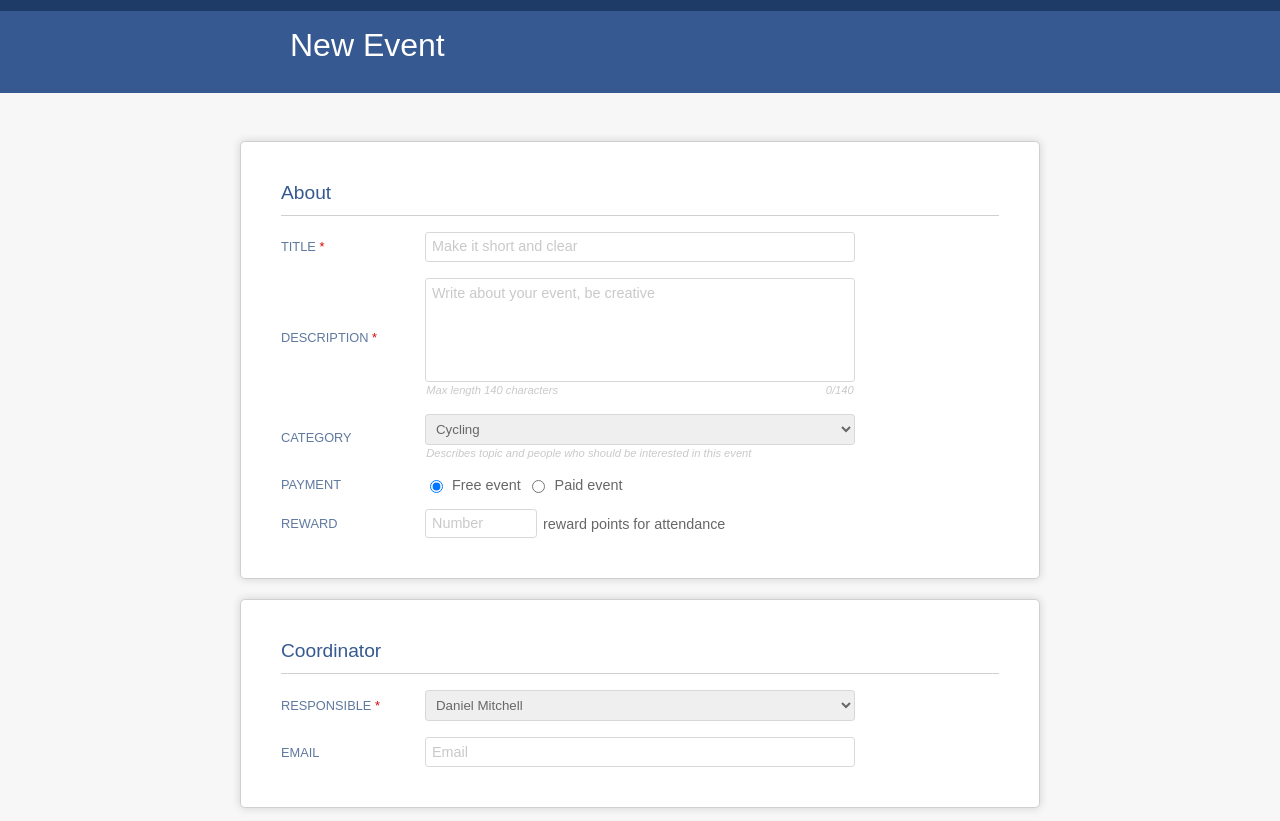
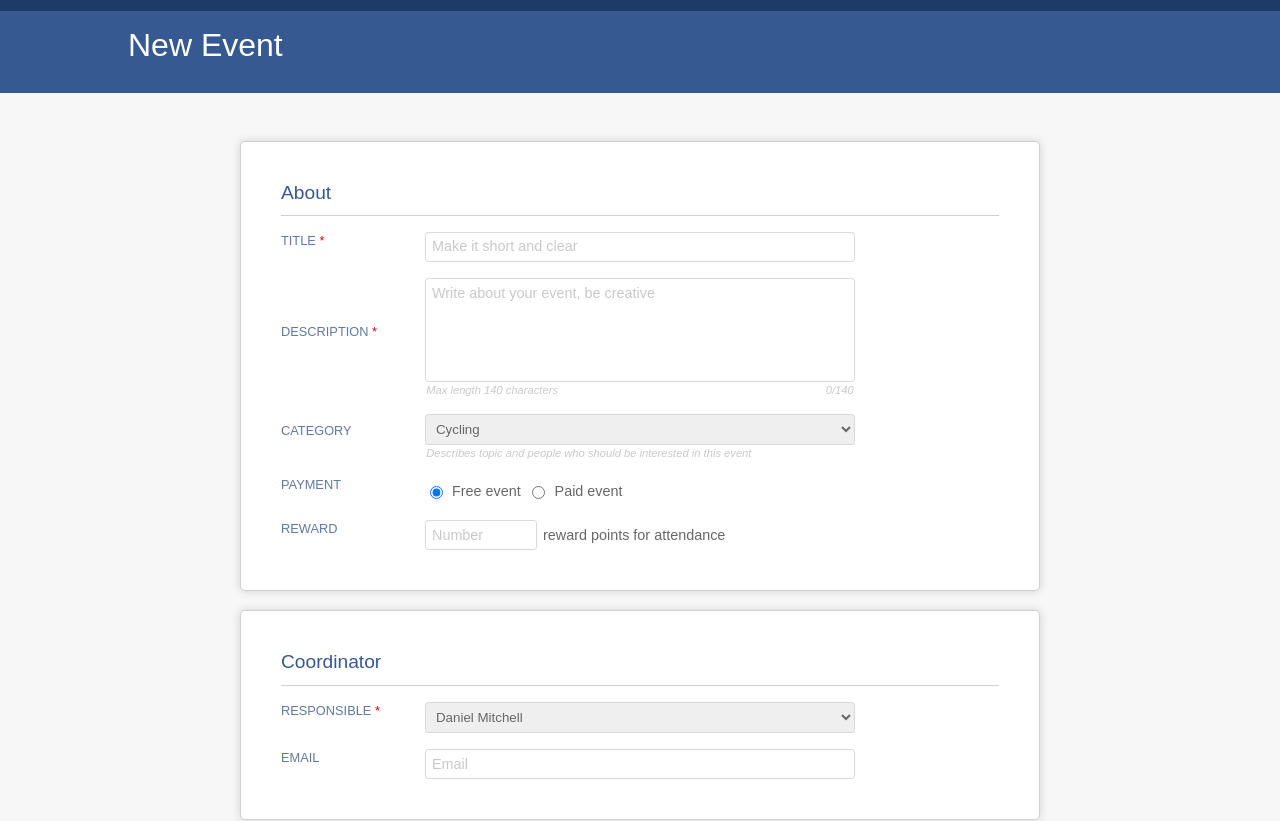
Before and after one commit to Vanilna/react-form, a React (Create React App) app: page / in a window 1280 px wide. Shown: the top 821 px of the page. Built offline with nearby package versions, Linux system fonts and the light colour scheme.

Commit message:
made RWD

```diff
--- a/src/Components/ErrorTooltip/ErrorTooltip.module.css
+++ b/src/Components/ErrorTooltip/ErrorTooltip.module.css
@@ -1,14 +1,26 @@
 .Tooltip__Block {
   display: flex;
+  flex-direction: column;
   align-items: center;
 }
 
 .Tooltip__Arrow {
   width: 0px;
   height: 0px;
-  border-top: 0.3rem solid transparent;
-  border-right: 0.3rem solid #fa9696;
-  border-bottom: 0.3rem solid transparent;
+  border-right: 0.3rem solid transparent;
+  border-bottom: 0.3rem solid #fa9696;
+  border-left: 0.3rem solid transparent;
+}
+
+@media (min-width: 700px) {
+  .Tooltip__Block {
+    flex-direction: row;
+  }
+  .Tooltip__Arrow {
+    border-top: 0.3rem solid transparent;
+    border-right: 0.3rem solid #fa9696;
+    border-bottom: 0.3rem solid transparent;
+  }
 }
 
 .Tooltip__errorMassage {
--- a/src/Components/InputWrapper/InputWrapper.module.css
+++ b/src/Components/InputWrapper/InputWrapper.module.css
@@ -1,10 +1,21 @@
 .Wrapper {
-  display: grid;
-  grid-template-columns: 1fr 4fr;
-  grid-template-rows: 1fr;
-  justify-content: start;
-  align-items: center;
   margin: 1rem 0;
+}
+
+@media (min-width: 700px) {
+  .Wrapper {
+    display: grid;
+    grid-template-columns: 1fr 4fr;
+    grid-template-rows: 1fr;
+    justify-content: start;
+    align-items: center;
+  }
+  .InputContent {
+    grid-column: 2 / -1;
+    display: grid;
+    grid-template-columns: 3fr 1fr;
+    align-items: center;
+  }
 }
 
 .Label {
@@ -13,16 +24,9 @@
   font-size: 0.8rem;
   font-weight: 500;
   text-transform: uppercase;
-  margin: 0;
+  margin-top: 0;
 }
 
 .Required {
   color: rgb(214, 4, 4);
 }
-
-.InputContent {
-  grid-column: 2 / -1;
-  display: grid;
-  grid-template-columns: 3fr 1fr;
-  align-items: center;
-}
--- a/src/Containers/Form/Form.module.css
+++ b/src/Containers/Form/Form.module.css
@@ -15,7 +15,7 @@
   font-weight: 300;
   color: #fff;
   padding-bottom: 0.8rem;
-  max-width: 700px;
+  max-width: 80%;
   margin: 0 auto;
 }
 
```
